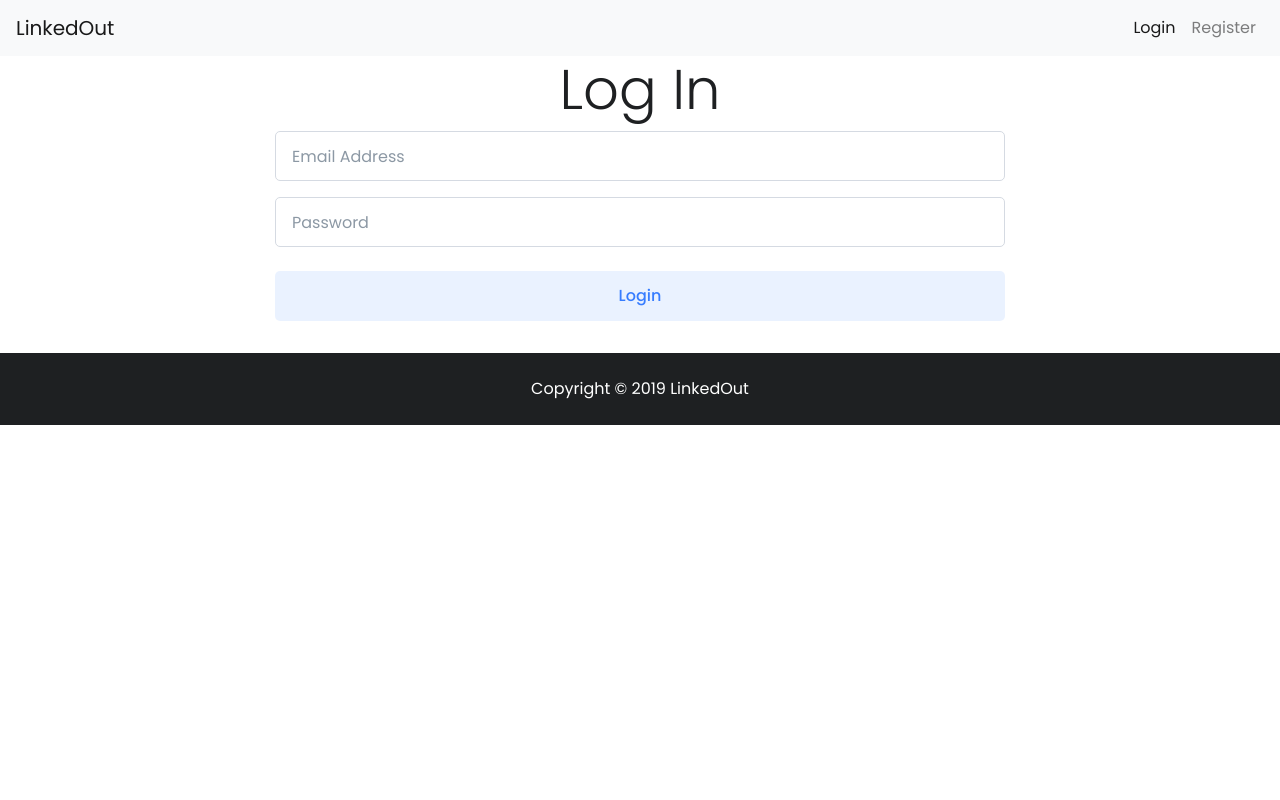
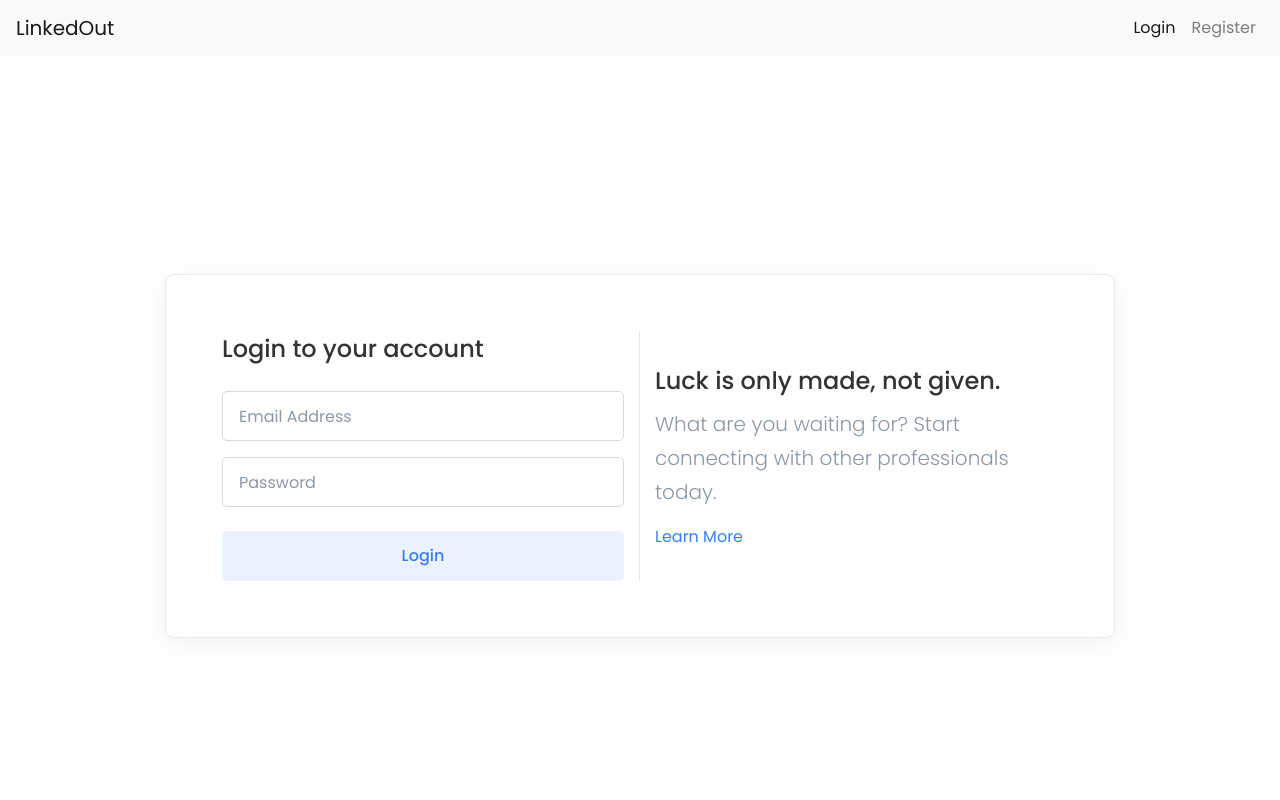
Before and after one commit to StevieSiren/SimpleLinkedIn, a React (Create React App) app in the folder client/: page /login in a window 1280 px wide. Shown: the top 800 px of the page. Built offline with nearby package versions, Linux system fonts and the light colour scheme.

Commit message:
Added styling to login page

```diff
--- a/client/src/actions/profileActions.js
+++ b/client/src/actions/profileActions.js
@@ -54,3 +54,16 @@ export const deleteAccount = () => dispatch => {
             }));
     }
 }
+
+
+
+
+// Add Experience
+export const addExperience = (expData, history) => dispatch => {
+    axios.post('/api/profile/experience', expData)
+        .then(res => history.push('/profile'))
+        .catch(err => dispatch({
+            type: GET_ERRORS,
+            payload: err.response.data
+        }));
+}
--- a/client/src/components/auth/Login.js
+++ b/client/src/components/auth/Login.js
@@ -1,9 +1,12 @@
 import React, { Component } from 'react';
 import PropTypes from 'prop-types';
 import { connect } from 'react-redux';
+import { Link } from 'react-router-dom';
 
 import { loginUser } from '../../actions/authActions';
 import TextFieldGroup from '../common/TextFieldGroup';
+
+import loginImg from '../../img/register/hero.png';
 
 class Login extends Component {
     constructor() {
@@ -55,13 +58,14 @@ class Login extends Component {
     const { errors } = this.state;
 
     return (
-        <div className="login">
+        <section className="login min-vh-100 d-flex align-items-center">
         <div className="container">
+          <div className="row align-items-center">
+            <div className="col-md-10 m-auto p-8 border shadow" style={{borderRadius: '8px'}}>
               <div className="row">
-            <div className="col-md-8 m-auto">
-              <h1 className="display-4 text-center">Log In</h1>
-
+              <div className="col-12 col-md-6 border-right">
                 <form onSubmit={this.onSubmit}>
+                <h4 className="mb-4 text-dark">Login to your account</h4>
                   <TextFieldGroup
                   placeholder="Email Address"
                   name="email"
@@ -81,9 +85,22 @@ class Login extends Component {
                   <input type="submit" value="Login" className="btn btn-soft-primary btn-block mt-4" />
                 </form>
               </div>
+
+              <div className="col-6 d-none d-md-flex flex-column justify-content-center">
+                <h4 className="text-dark">Luck is only made, not given.</h4>
+                <p className="lead text-muted">What are you waiting for? Start connecting with other professionals today.</p>
+                <Link className="text-primary">Learn More</Link>
+                {/* <img src={loginImg} alt="" className="img-fluid" /> */}
+              </div>
+              </div>
+
+
+
+
             </div>
           </div>
         </div>
+      </section>
     )
   }
 }
--- a/client/src/components/profile/AddExperience.js
+++ b/client/src/components/profile/AddExperience.js
@@ -5,6 +5,8 @@ import PropTypes from 'prop-types';
 
 import TextFieldGroup from '../common/TextFieldGroup';
 import TextAreaGroup from '../common/TextAreaGroup';
+
+import { addExperience } from '../../actions/profileActions';
 
 class AddExperience extends Component {
     constructor(props) {
@@ -26,9 +28,28 @@ class AddExperience extends Component {
         this.onCheck = this.onCheck.bind(this);
     }
 
+    componentWillReceiveProps(nextProps) {
+        if(nextProps.errors) {
+            this.setState({
+                errors: nextProps.errors
+            });
+        }
+    }
+
     onSubmit(e) {
         e.preventDefault();
-        console.log('Submit');
+
+        const expData = {
+            company: this.state.company,
+            title: this.state.title,
+            location: this.state.location,
+            from: this.state.from,
+            to: this.state.to,
+            current: this.state.current,
+            description: this.state.description
+        };
+
+        this.props.addExperience(expData, this.props.history);
     }
 
     onChange(e) {
@@ -130,7 +151,8 @@ class AddExperience extends Component {
 
 AddExperience.propTypes = {
     profile: PropTypes.object.isRequired,
-    errors: PropTypes.object.isRequired
+    errors: PropTypes.object.isRequired,
+    addExperience: PropTypes.func.isRequired
 };
 
 
@@ -141,4 +163,4 @@ const mapStateToProps = state => ({
 
 
 
-export default connect(mapStateToProps, {})(withRouter(AddExperience));
+export default connect(mapStateToProps, { addExperience })(withRouter(AddExperience));
```
Also changed, not shown: client/src/css/theme.css. Lines whose indentation alone changed are shown as unchanged.
